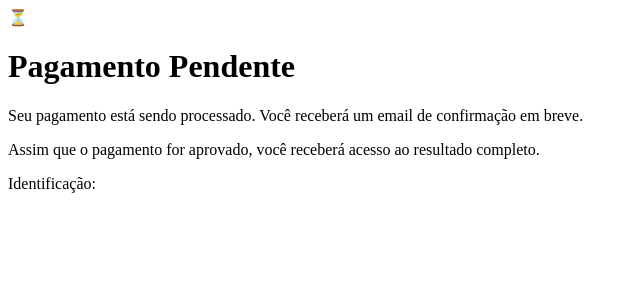
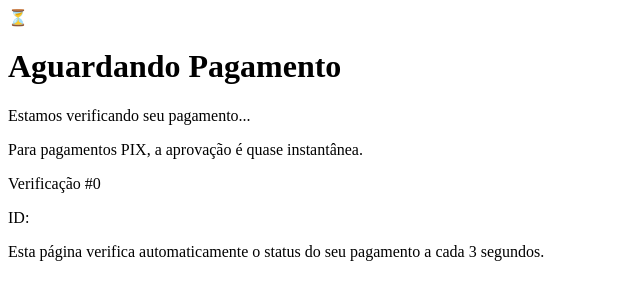
Before and after one commit to renatoambrosi/backmercadopro, a Next.js app in the folder frontend/: page /pending in a window 1280 px wide. Shown: the top 300 px of the page, without its empty margins (0-640 px from the left). Built offline with nearby package versions, Linux system fonts and the light colour scheme.

Commit message:
Update page.js

```diff
--- a/frontend/src/app/pending/page.js
+++ b/frontend/src/app/pending/page.js
@@ -1,40 +1,133 @@
 'use client';
-
 export const dynamic = 'force-dynamic';
-
 import { useSearchParams } from 'next/navigation';
 import { useEffect, useState, Suspense } from 'react';
 
 function PendingContent() {
   const searchParams = useSearchParams();
   const [uid, setUid] = useState('');
+  const [externalReference, setExternalReference] = useState('');
+  const [checkCount, setCheckCount] = useState(0);
+  const [status, setStatus] = useState('pending');
+  const [isChecking, setIsChecking] = useState(false);
 
   useEffect(() => {
     const uidParam = searchParams.get('uid');
     if (uidParam) {
       setUid(uidParam);
+      // Gerar external reference baseado no UID (padrão do sistema)
+      // Como não temos o timestamp exato, vamos tentar buscar pagamentos do UID
+      setExternalReference(uidParam);
     }
   }, [searchParams]);
+
+  // Função para verificar status do pagamento
+  const checkPaymentStatus = async () => {
+    if (!uid) return;
+
+    setIsChecking(true);
+    try {
+      // Tentar diferentes formatos de external_reference
+      const possibleReferences = [
+        uid, // UID simples
+        `${uid}-${Date.now()}`, // Com timestamp atual (aproximação)
+      ];
+
+      for (const ref of possibleReferences) {
+        try {
+          const response = await fetch(`${process.env.NEXT_PUBLIC_BACKEND_URL}/payment-status/${ref}`);
+          const data = await response.json();
+
+          if (data.status && data.status !== 'pending') {
+            setStatus(data.status);
+
+            if (data.status === 'approved') {
+              console.log('Pagamento aprovado! Redirecionando...');
+              window.location.href = `https://www.suellenseragi.com.br/resultado1?uid=${uid}`;
+              return;
+            }
+
+            if (data.status === 'rejected') {
+              console.log('Pagamento rejeitado.');
+              window.location.href = `${process.env.NEXT_PUBLIC_BACKEND_URL}/failure?uid=${uid}`;
+              return;
+            }
+          }
+        } catch (err) {
+          console.log(`Tentativa com referência ${ref} falhou:`, err.message);
+          continue;
+        }
+      }
+
+      setCheckCount(prev => prev + 1);
+    } catch (error) {
+      console.error('Erro ao verificar status:', error);
+    } finally {
+      setIsChecking(false);
+    }
+  };
+
+  // Polling a cada 3 segundos
+  useEffect(() => {
+    if (!uid) return;
+
+    // Verificar imediatamente
+    checkPaymentStatus();
+
+    // Configurar polling
+    const interval = setInterval(() => {
+      checkPaymentStatus();
+    }, 3000);
+
+    // Limpar depois de 5 minutos (100 verificações)
+    const timeout = setTimeout(() => {
+      clearInterval(interval);
+      console.log('Timeout atingido para verificação de pagamento');
+    }, 300000);
+
+    return () => {
+      clearInterval(interval);
+      clearTimeout(timeout);
+    };
+  }, [uid]);
 
   return (
     <main className="flex min-h-screen items-center justify-center bg-gradient-to-br from-yellow-50 to-orange-50">
       <div className="text-center max-w-md mx-auto p-8 bg-white rounded-2xl shadow-xl">
-        <div className="text-6xl mb-4">⏳</div>
+        <div className="text-6xl mb-4">
+          {isChecking ? '🔍' : '⏳'}
+        </div>
         <h1 className="text-3xl font-bold text-yellow-600 mb-4">
-          Pagamento Pendente
+          Aguardando Pagamento
         </h1>
         <p className="text-gray-600 mb-6">
-          Seu pagamento está sendo processado. Você receberá um email de confirmação em breve.
+          {status === 'pending'
+            ? 'Estamos verificando seu pagamento...'
+            : `Status: ${status}`}
         </p>
 
         <div className="bg-yellow-50 p-4 rounded-lg mb-6">
-          <p className="text-sm text-yellow-800">
-            Assim que o pagamento for aprovado, você receberá acesso ao resultado completo.
+          <p className="text-sm text-yellow-800 mb-2">
+            {status === 'pending'
+              ? 'Para pagamentos PIX, a aprovação é quase instantânea.'
+              : 'Processando pagamento...'}
+          </p>
+          <div className="flex items-center justify-center space-x-2">
+            <div className={`w-2 h-2 rounded-full ${isChecking ? 'bg-green-500' : 'bg-gray-300'} animate-pulse`}></div>
+            <span className="text-xs text-gray-600">
+              Verificação #{checkCount} {isChecking && '(verificando...)'}
+            </span>
+          </div>
+        </div>
+
+        <div className="bg-gray-50 p-3 rounded-lg mb-4">
+          <p className="text-xs text-gray-500">
+            ID: <span className="font-mono font-bold">{uid}</span>
           </p>
         </div>
 
-        <p className="text-xs text-gray-500">
-          Identificação: <span className="font-mono font-bold">{uid}</span>
+        <p className="text-xs text-gray-400">
+          Esta página verifica automaticamente o status do seu pagamento a cada 3 segundos.
         </p>
       </div>
     </main>
@@ -43,7 +136,11 @@ function PendingContent() {
 
 export default function Pending() {
   return (
-    <Suspense fallback={<div className="flex min-h-screen items-center justify-center">Carregando...</div>}>
+    <Suspense fallback={
+      <div className="flex min-h-screen items-center justify-center">
+        <div className="animate-spin text-4xl">⏳</div>
+      </div>
+    }>
       <PendingContent />
     </Suspense>
   );
```
